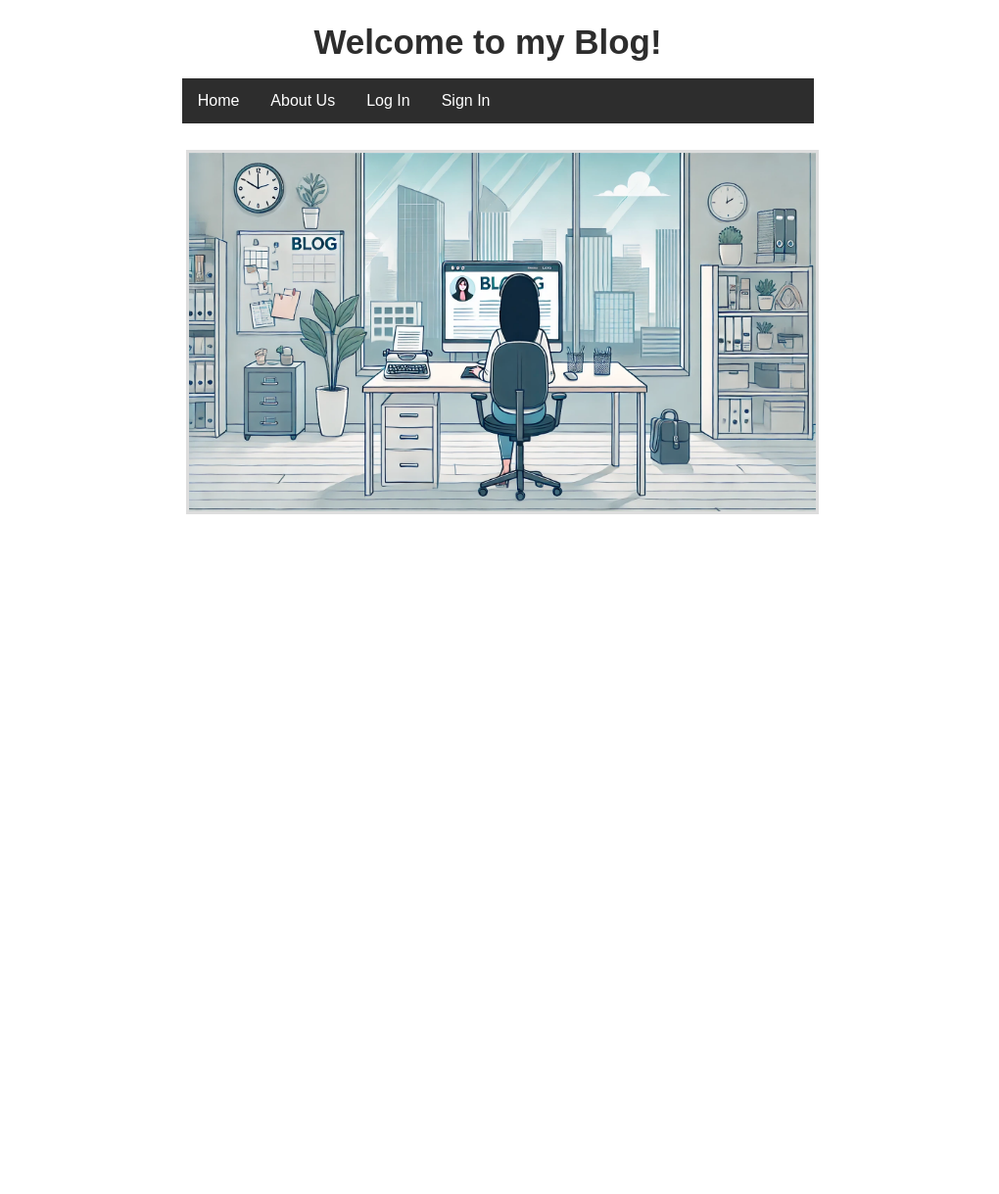
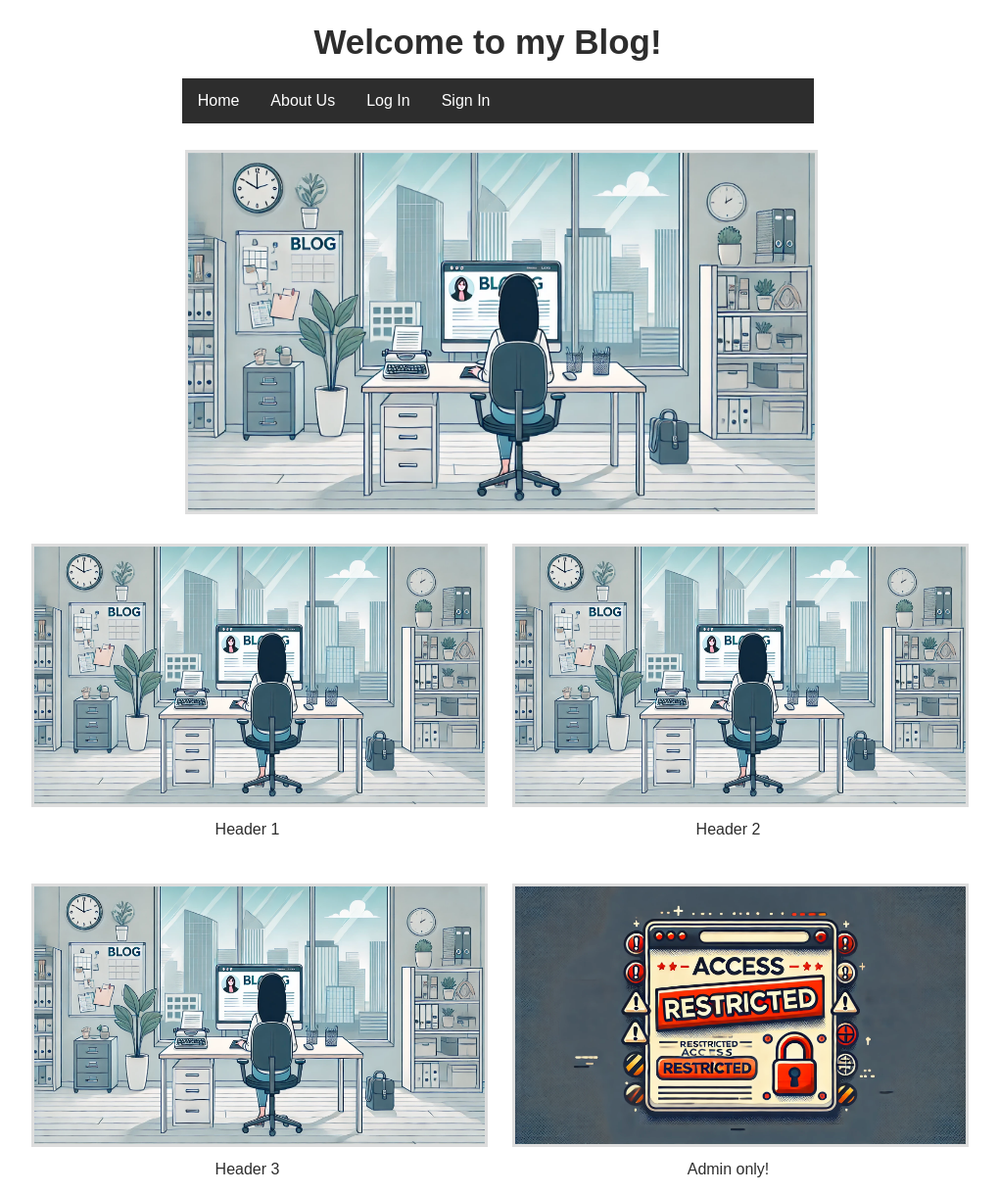
Before and after one commit to akralka/CTF_blog, a Flask app: page / in a window 1280 px wide. Shown: the whole page at 98% size, without its empty margins (142-1162 px from the left). Before the commit the page ends 525 px from the top, so only its background shows below. Run offline with Flask 3, Linux system fonts and the light colour scheme.

Commit message:
main page css

```diff
--- a/app.py
+++ b/app.py
@@ -8,7 +8,7 @@ def create_app():
     app = Flask(__name__)
     app.config['SQLALCHEMY_DATABASE_URI'] =  "sqlite:///data.db" #db_url or os.getenv("DATABASE_URL", "sqlite:///data.db")  # potem bez os bo bedą widzieli
     app.config['SQLALCHEMY_TRACK_MODIFICATIONS'] = False
-    app.config['UPLOAD_FOLDER'] = 'uploads'
+    app.config['UPLOAD_FOLDER'] = os.path.join(os.getcwd(), 'uploads')
     app.config['SECRET_KEY'] = 'aaa'
 
     # Inicjalizacja bazy danych
@@ -20,6 +20,10 @@ def create_app():
     @app.route('/')
     def home():
         return render_template('index.html')
+
+    @app.route('/about')
+    def about():
+        return render_template('about.html')
 
     @app.route('/login', methods=['GET', 'POST'])
     def login():
@@ -35,7 +39,7 @@ def create_app():
             if user:
                 user = User.query.filter_by(login=username).first()
                 if user and user.password == password:
-                    return redirect(url_for('success'))
+                    return redirect(url_for('admin_account'))
                 else:
                     flash('Invalid password')
             else:
@@ -66,12 +70,17 @@ def create_app():
         else:
             return render_template('sign_in.html')
 
-    @app.route('/success')
-    def success():
-        return 'Login successful! Welcome to the application.'
+    # @app.route('/success')
+    # def success():
+    #     return 'Login successful! Welcome to the application.'
 
     @app.route('/uploads/<filename>')
     def uploaded_file(filename):
         return send_from_directory(app.config['UPLOAD_FOLDER'], filename)
 
+    @app.route('/admin_account')
+    def admin_account():
+        return "Oh no! Admin forget to change his password!\n Here's your flag: flag={g0t_ya}"
+
+
     return app
--- a/static/css/styles.css
+++ b/static/css/styles.css
@@ -11,9 +11,22 @@ h2 {
 
 p {
     color: #130306;
-    margin-top: 90px;
     font-size: 25px;
 }
+
+p.nav {
+    margin-right: 750px;
+    margin-top: 130px;
+}
+
+p.ex1 {
+    margin-right: 450px;
+    font-size: 16px;
+  }
+
+  p.top {
+    margin-top: 90px;
+  }
 
 body {
     font-family: Arial, sans-serif;
@@ -85,5 +98,39 @@ body {
 img {
     border: 3px solid #ddd;
     max-width: 50%;
-    margin-left: 30px;
 }
+
+.main_image {
+    max-width: 50%;
+    margin-left: 28px;
+}
+
+.home_photos {
+    border: 3px solid #ddd;
+    max-width: 460px;
+    cursor: pointer;
+    margin-top: 30px;
+    margin-left: 25px;
+}
+
+.container {
+    display: flex;
+    flex-direction: column;
+    align-items: center;
+}
+
+.row {
+    display: flex;
+    flex-direction: row;
+}
+
+.caption {
+    margin-top: 10px;
+    font-size: 16px;
+    color: #2d2d2d;
+    cursor: pointer;
+}
+
+.photo-container {
+    text-align: center;
+}
--- /dev/null
+++ b/static/js/script.js
@@ -0,0 +1,7 @@
+// document.getElementById('myButton').addEventListener('click', function() {
+//     alert('Button clicked!');
+// });
+
+function navigateTo(url) {
+    window.location.href = url;
+}
--- a/templates/index.html
+++ b/templates/index.html
@@ -8,15 +8,38 @@
 </head>
 <body>
     <h1>Welcome to my Blog!</h1>
-    <p></p>
+    <p class="top"></p>
     <div class="task-bar">
         <a href="{{ url_for('home') }}">Home</a>
-        <a href="#">About Us</a>
+        <a href="{{ url_for('about') }}">About Us</a>
         <a href="{{ url_for('login') }}">Log In</a>
         <a href="{{ url_for('sign_in') }}">Sign In</a>
     </div>
+    <div class="container">
+        <img class="main_image" src="{{ url_for('uploaded_file', filename='blog_girl.png') }}" alt="Reload to obtain a photo!">
 
-    <img src="{{ url_for('uploaded_file', filename='blog_girl.png') }}" alt="Reload to obtain a photo!">
-    <!-- <script src="{{ url_for('static', filename='js/script.js') }}"></script> -->
+        <div class="row">
+            <div class="photo-container">
+                <img class="home_photos" src="{{ url_for('uploaded_file', filename='blog_girl.png') }}" alt="Reload to obtain a photo!" onclick="navigateTo('/1')">
+                <p class="caption" onclick="navigateTo('/1')">Header 1</p>
+            </div>
+            <div class="photo-container">
+                <img class="home_photos" src="{{ url_for('uploaded_file', filename='blog_girl.png') }}" alt="Reload to obtain a photo!" onclick="navigateTo('/2')">
+                <p class="caption" onclick="navigateTo('/2')">Header 2</p>
+            </div>
+        </div>
+
+        <div class="row">
+            <div class="photo-container">
+                <img class="home_photos" src="{{ url_for('uploaded_file', filename='blog_girl.png') }}" alt="Reload to obtain a photo!" onclick="navigateTo('/3')">
+                <p class="caption" onclick="navigateTo('/3')">Header 3</p>
+            </div>
+            <div class="photo-container">
+                <img class="home_photos" src="{{ url_for('uploaded_file', filename='acc_rest.png') }}" alt="Reload to obtain a photo!" onclick="navigateTo('/4')">
+                <p class="caption" onclick="navigateTo('/4')">Admin only!</p>
+            </div>
+        </div>
+
+    <script src="{{ url_for('static', filename='js/script.js') }}"></script>
 </body>
 </html>
--- a/templates/login.html
+++ b/templates/login.html
@@ -10,14 +10,14 @@
   <body>
     <div class="task-bar">
         <a href="{{ url_for('home') }}">Home</a>
-        <a href="#">About Us</a>
+        <a href="{{ url_for('about') }}">About Us</a>
         <a href="{{ url_for('login') }}">Login</a>
         <a href="{{ url_for('sign_in') }}">Sign In</a>
     </div>
 
     <!-- Login Form -->
     <h1>Blog!</h1>
-    <h2>LOGIN</h2>
+    <h2>Login</h2>
         <form action="{{ url_for('login') }}" method="post" class="login-form">
             <div class="form-group">
                 <label for="username">Username:</label>
--- a/templates/sign_in.html
+++ b/templates/sign_in.html
@@ -9,7 +9,7 @@
 <body>
     <div class="task-bar">
         <a href="{{ url_for('home') }}">Home</a>
-        <a href="#">About Us</a>
+        <a href="{{ url_for('about') }}">About Us</a>
         <a href="{{ url_for('login') }}">Login</a>
         <a href="{{ url_for('sign_in') }}">Sign In</a>
     </div>
```
Also changed, not shown: templates/about.html (added, +23 -0 lines), uploads/acc_rest.png (added), uploads/vuln.png (added).
